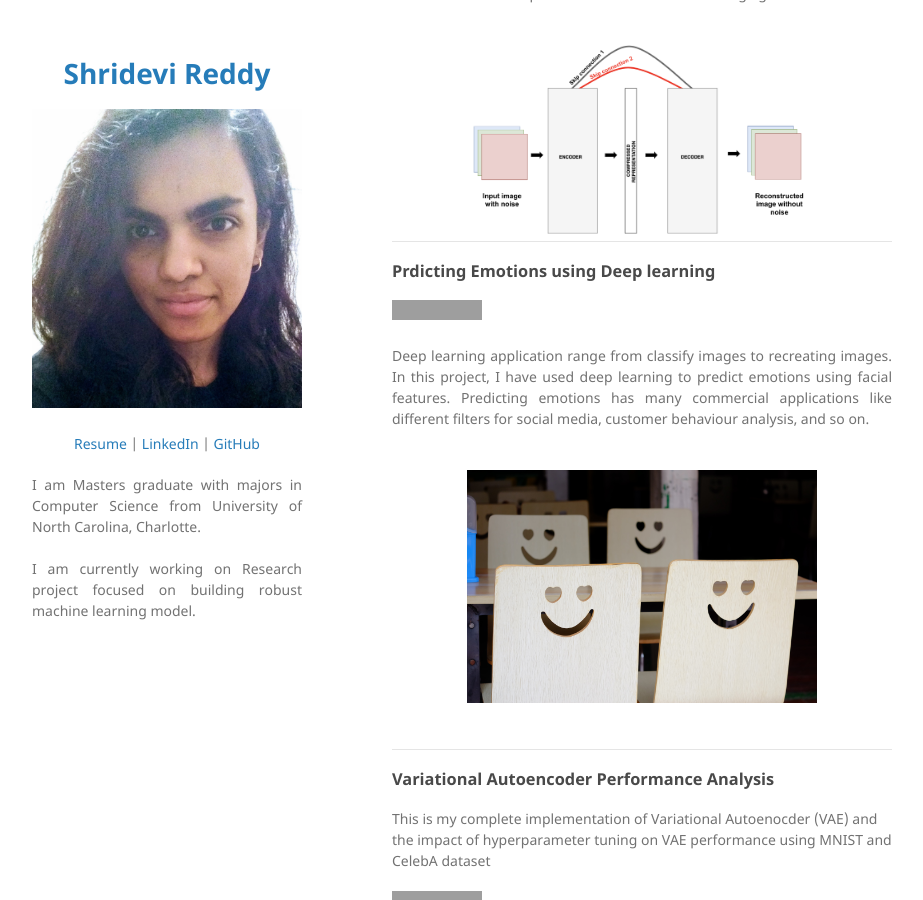
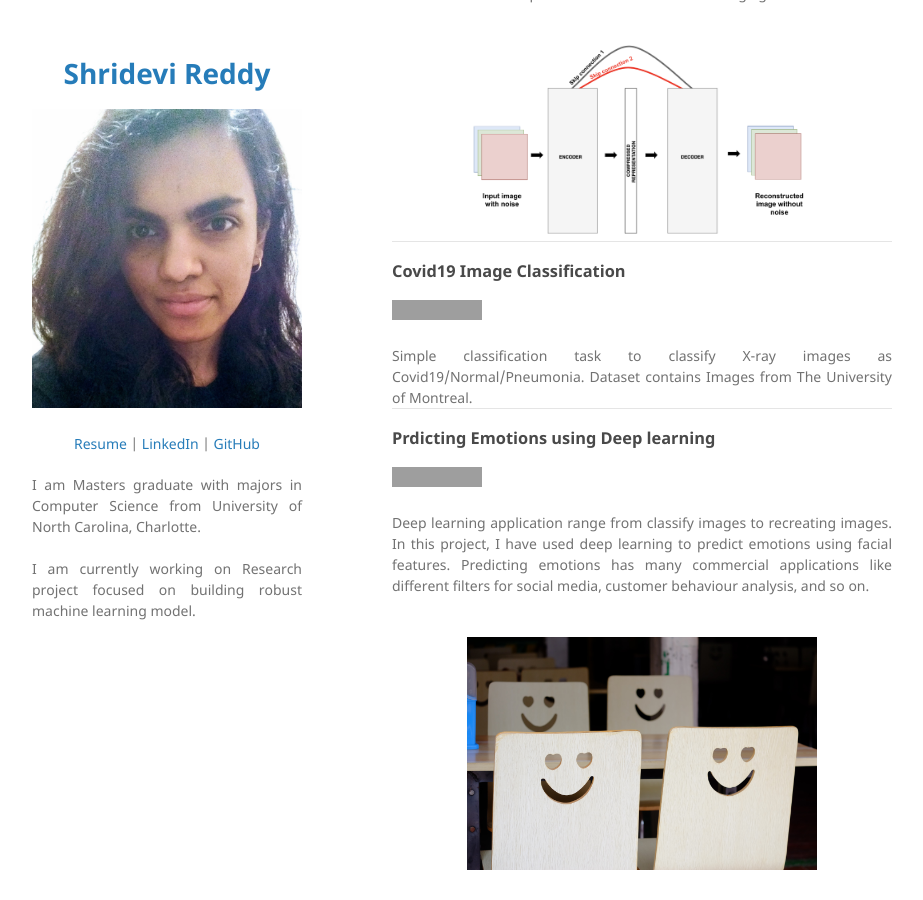
Before and after one commit to ShrideviReddy/Portfolio, a Jekyll site: the page built from index.md, in a window 1280 px wide and 900 px high, scrolled down 504 px. Shown: the whole window, without its empty margins (178-1101 px from the left). Built offline with Jekyll 4.4.1, drawn with Linux system fonts in a browser that asks for light colours; our own code applies the rules of GitHub Pages for plain Markdown files; grey boxes are pictures that could not be loaded.

Commit message:
Update index.md

```diff
--- a/index.md
+++ b/index.md
@@ -9,6 +9,12 @@
 <div style="text-align: justify"> Generative models like Autoencoder, Variational Autoencoder and GAN use patterns learned from real scans to create synthetic versions of CT or MRI images.  The data can be randomly generated and endlessly diverse, allowing researchers to access large volumes of necessary data without any concerns around patient privacy or consent.Such a strategy could significantly reduce of enough data.  In this project I have implemented autoencoder with skip connection for skin lesion image generation.</div>
 <br>
 <center><img src="images/skipconn.png" width="350"/></center>
+
+---
+### Covid19 Image Classification
+[![View on GitHub](https://img.shields.io/badge/GitHub-View_on_GitHub-blue?logo=GitHub)](https://github.com/ShrideviReddy/Covid19-Image-Classification)
+
+<div style="text-align: justify"> Simple classification task to classify X-ray images as Covid19/Normal/Pneumonia. Dataset contains Images from The University of Montreal. </div>
 
 ---
 
```
